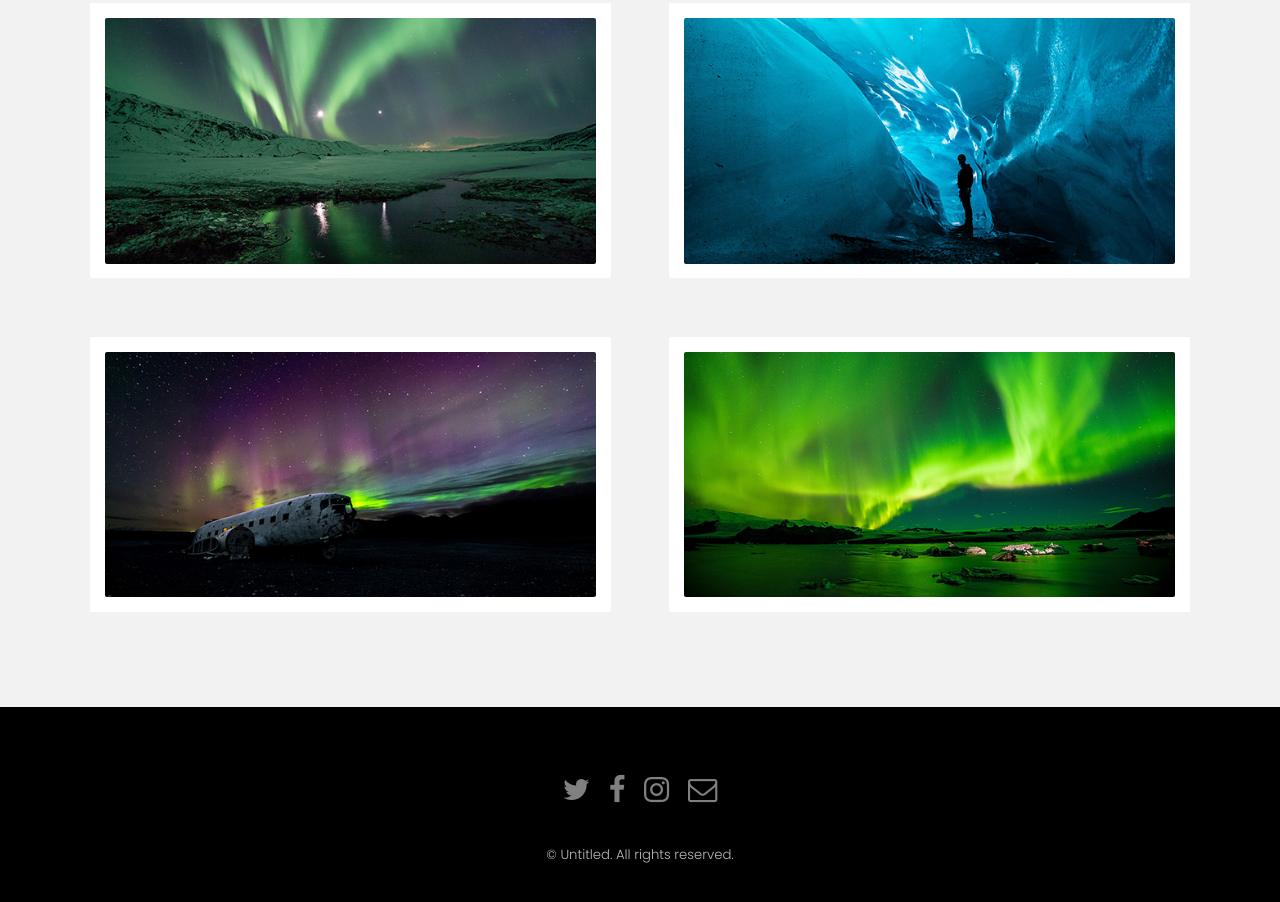
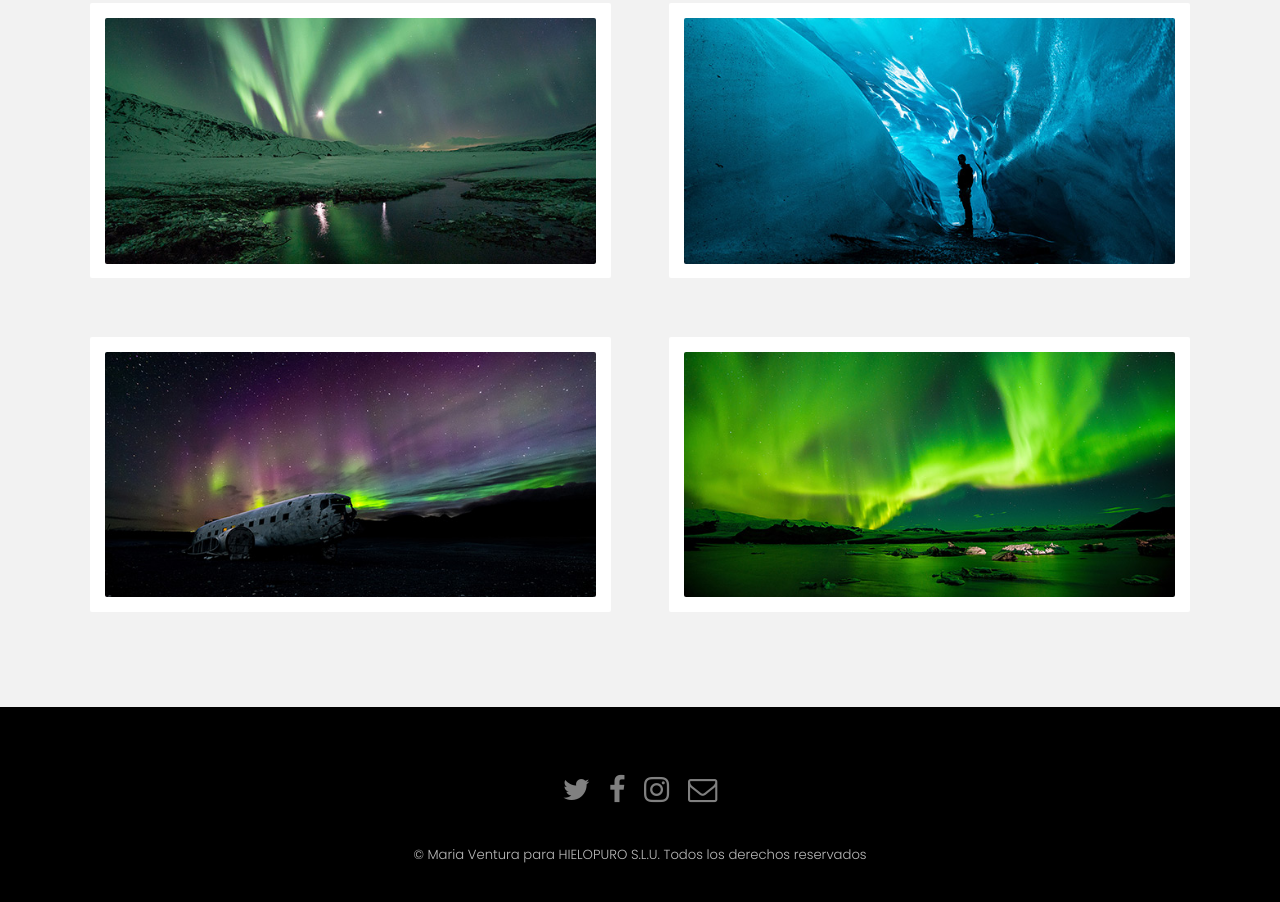
Before and after one commit to mariavh82/03_REP_HIELO, a plain HTML site: page index.html in a window 1280 px wide. Shown: the part 1840-2742 px from the top of the page. Drawn offline with Linux system fonts and the light colour scheme.

Commit message:
oculto faldon inferior y cambio copyright desde CASA

```diff
--- a/assets/css/main.css
+++ b/assets/css/main.css
@@ -4307,6 +4307,7 @@
 
 			#footer {
 				padding: 3rem 0 1rem 0 ;
-			}
-
-		}
+				#one,#two,#three{display:one}
+			}
+
+		}
--- a/index.html
+++ b/index.html
@@ -176,7 +176,7 @@
 					</ul>
 				</div>
 				<div class="copyright">
-					&copy; Untitled. All rights reserved.
+					&copy; Maria Ventura para HIELOPURO S.L.U. Todos los derechos reservados
 				</div>
 			</footer>
 
```
